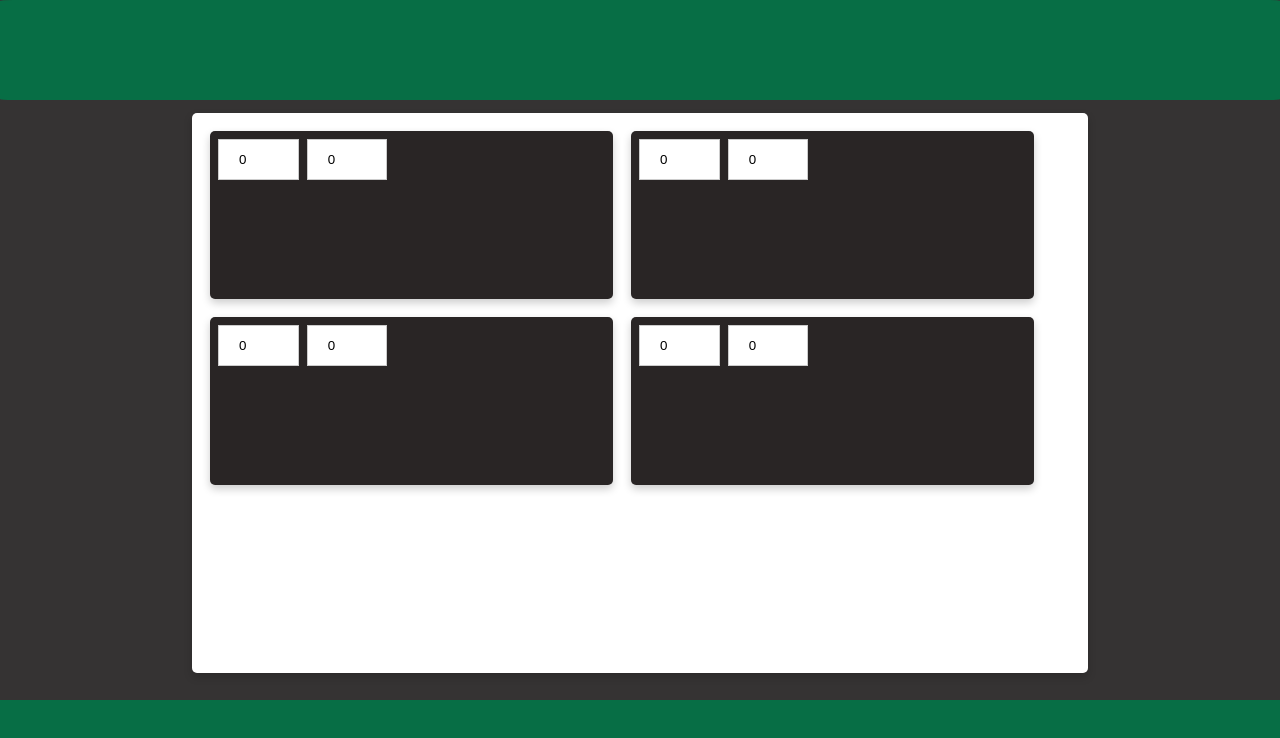
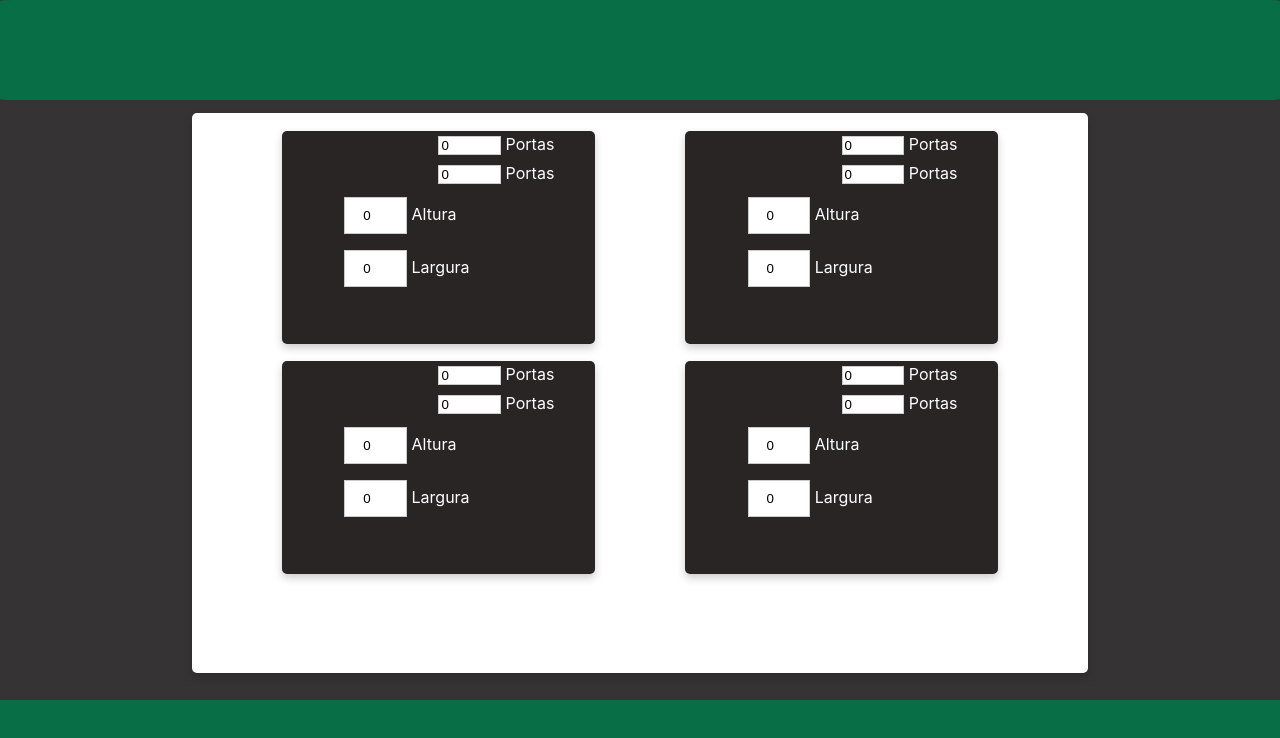
Before and after one commit to RuanMiguelGit/Paint-Calculator, a React (Create React App) app: page / in a window 1280 px wide. Shown: the top 738 px of the page. Built offline with nearby package versions, Linux system fonts and the light colour scheme.

Commit message:
[First-Draft]-Add components and styles

```diff
--- a/src/Styles/Main.css
+++ b/src/Styles/Main.css
@@ -44,22 +44,33 @@
   box-shadow: 0 4px 8px 0 rgba(0,0,0,0.2);
   color:white;
   display: inline-block;
-  margin-left: 2%;
+  margin-left: 10%;
   margin-top: 2%;
   flex-direction: row;
-  width: 45%;
-  height: 30%;
+  width: 35%;
+  height: 38%;
 }
 
-.input-height{
+.input-height {
   background-color: white;
   border: 1px solid #ccc;
   box-sizing: border-box;
   color: black;
   display: inline-block;
   margin: 8px 0;
-  padding: 12px 20px;
-  margin-left: 2%;
+  padding: 10px 18px;
+  margin-left: 20%;
+  /* margin-top: -10 */
+  width: 20%;
+}
+
+.input-door {
+  background-color: white;
+  border: 1px solid #ccc;
+  box-sizing: border-box;
+  color: black;
+  margin: 5px 0;
+  margin-left: 50%;
   width: 20%;
 }
 
--- /dev/null
+++ b/src/components/Doors.js
@@ -0,0 +1,25 @@
+import React, { useState } from 'react';
+import Input from './Input';
+import PropTypes from 'prop-types';
+
+function Doors( { InputClass } ) {
+const [doors, setDoors] = useState(0)
+
+  return (
+    <div>
+    <Input
+      type='number'
+      name='Portas'
+      inputclass={ InputClass }
+      value={ doors }
+      change={ setDoors }
+      />
+    </div>
+  );
+}
+
+export default Doors;
+
+Doors.propTypes = {
+    InputClass:PropTypes.string.isRequired,
+  };
--- a/src/components/Input.js
+++ b/src/components/Input.js
@@ -4,6 +4,7 @@ import PropTypes from 'prop-types';
 
 export default function Input({ testId, type, name, value, change, inputclass }) {
   return (
+    <div>
     <input
       type={ type }
       placeholder={ name }
@@ -12,6 +13,8 @@ export default function Input({ testId, type, name, value, change, inputclass })
       className={ inputclass }
       data-testid={ testId }
     />
+      {} {name}
+    </div>
   );
 }
 
--- a/src/components/MainCard.js
+++ b/src/components/MainCard.js
@@ -1,63 +1,23 @@
-import React, { useContext } from 'react';
+import React, { useState } from 'react';
 import PropTypes from 'prop-types';
 import Wall from './Wall';
-import appContext from '../context/appContext';
+import Doors from './Doors';
 
 function MainCard( { Style } ) {
-
-  const
-  {
-    wallOne,
-    wallTwo,
-    wallThree,
-    wallFour,
-    setWallOne,
-    setwallTwo,
-    setwallThree,
-    setwallFour,
-    wallOneH,
-    wallTwoH,
-    wallThreeH,
-    wallFourH,
-    setWallOneH,
-    setwallTwoH,
-    setwallThreeH,
-    setwallFourH
-  } = useContext(appContext)
+  const [item, setItem] = useState(4)
+  const [loading, setLoading] = useState(false)
 
   return (
     <div className={ Style }>
-      <Wall
-      Style='wall-holder'
-      InputClass='input-height'
-      valueW={ wallOne }
-      setterW={ setWallOne }
-      valueH={ wallOneH }
-      setterH={ setWallOneH }/>
-      <Wall
-      Style='wall-holder'
-      InputClass='input-height'
-      valueW={ wallTwo }
-      setterW={ setwallTwo }
-      valueH={ wallTwoH }
-      setterH={ setwallTwoH }
-      />
-      <Wall
-      Style='wall-holder'
-      InputClass='input-height'
-      valueW={ wallThree }
-      setterW={ setwallThree}
-      valueH={ wallThreeH }
-      setterH={ setwallThreeH }
-      />
-      <Wall
-      Style='wall-holder'
-      InputClass='input-height'
-      valueW={ wallFour }
-      setterW={ setwallFour }
-      valueH={ wallFourH }
-      setterH={ setwallFourH }
-      />
+      { loading  ? "Carregando" :[...Array(item)].map((data) =>
+          <Wall
+           key={ data }
+           Style='wall-holder'
+           InputClass='input-height'
+           />
+      )
+      }
+
     </div>
   );
 }
--- a/src/components/Wall.js
+++ b/src/components/Wall.js
@@ -1,27 +1,41 @@
-import React  from 'react';
+import React, { useState }  from 'react';
 import Input from '../components/Input'
 import PropTypes from 'prop-types';
+import Doors from './Doors';
 
 // testId, type, name, value, change, inputclass
-function Wall( { Style, InputClass, valueW, setterW, valueH, setterH } ) {
-
+function Wall( { Style, InputClass } ) {
+  const [wallWid, setWallWid] = useState(0)
+  const [wallHeig, setWallHeig] = useState(0)
 
   return (
     <div className={ Style }>
+      <div>
+      <Doors
+      Style='wall-holder'
+      InputClass='input-door'
+      />
+      <Doors
+      Style='wall-holder'
+      InputClass='input-door'
+      />
+      </div>
       <Input
       type='number'
       name='Altura'
       inputclass={ InputClass }
-      value={valueW}
-      change={setterW}
+      value={wallWid}
+      change={setWallWid}
       />
       <Input
       type='number'
       name='Largura'
       inputclass={ InputClass }
-      value={valueH}
-      change={setterH}
+      value={wallHeig}
+      change={setWallHeig}
       />
+
+
     </div>
   );
 }
@@ -31,8 +45,4 @@ export default Wall;
 Wall.propTypes = {
     Style: PropTypes.string.isRequired,
     InputClass:PropTypes.string.isRequired,
-    valueW:PropTypes.string.isRequired,
-    setterW:PropTypes.string.isRequired,
-    valueH:PropTypes.string.isRequired,
-    setterH:PropTypes.string.isRequired,
   };
--- a/src/context/appProvider.js
+++ b/src/context/appProvider.js
@@ -5,31 +5,15 @@ import appContext from './appContext';
 function Provider({ children }) {
 
   const [wallOne, setWallOne] = useState(0)
-  const [wallTwo, setwallTwo] = useState(0)
-  const [wallThree, setwallThree] = useState(0)
-  const [wallFour, setwallFour] = useState(0)
   const [wallOneH, setWallOneH] = useState(0)
-  const [wallTwoH, setwallTwoH] = useState(0)
-  const [wallThreeH, setwallThreeH] = useState(0)
-  const [wallFourH, setwallFourH] = useState(0)
+
 
   const contextValue = {
     wallOne,
-    wallTwo,
-    wallThree,
-    wallFour,
     setWallOne,
-    setwallTwo,
-    setwallThree,
-    setwallFour,
+    setWallOneH,
     wallOneH,
-    wallTwoH,
-    wallThreeH,
-    wallFourH,
-    setWallOneH,
-    setwallTwoH,
-    setwallThreeH,
-    setwallFourH
+
   };
 
   return (
```
